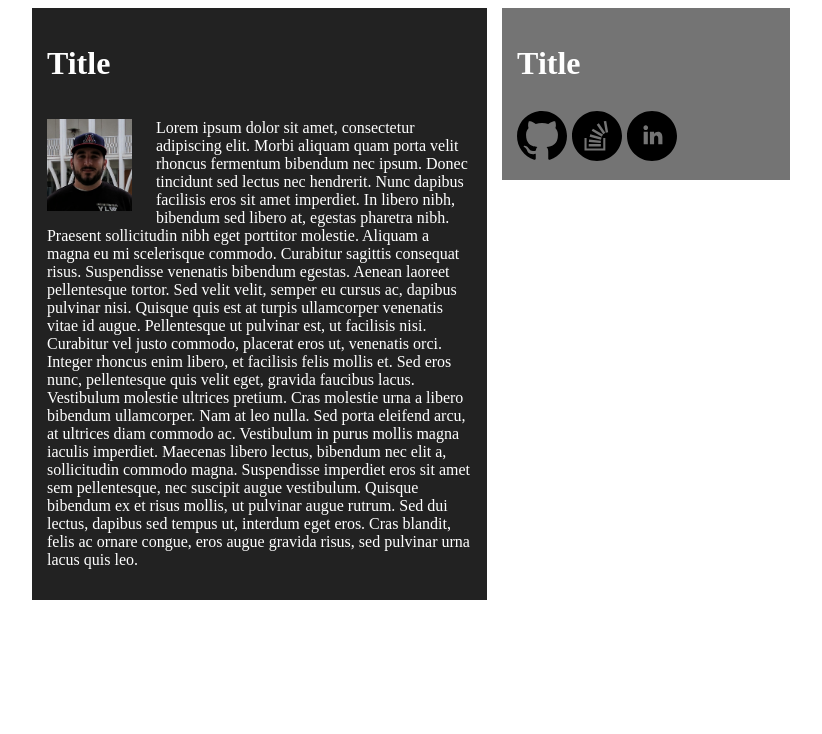
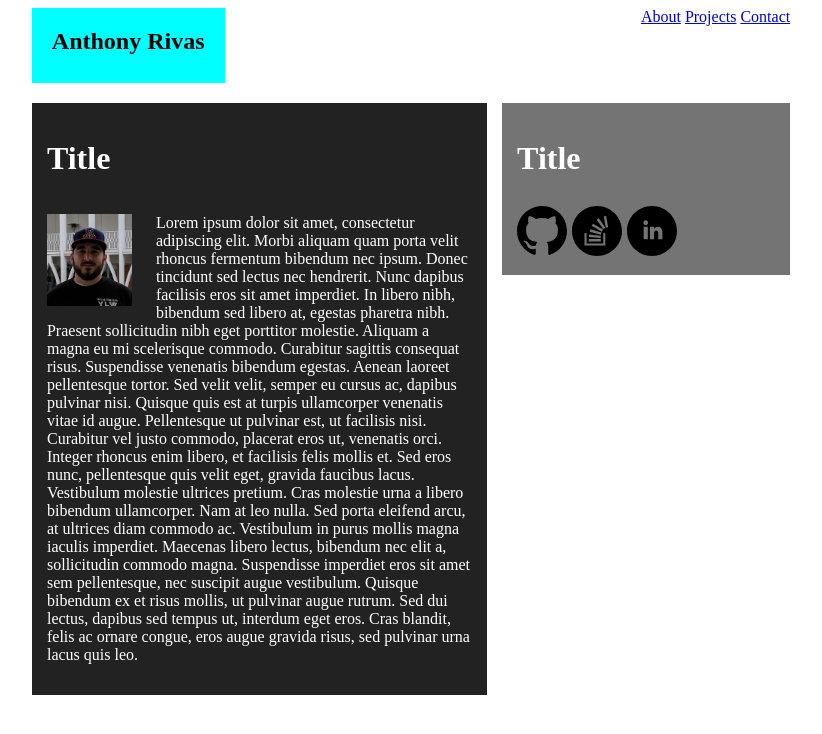
Before and after one commit to anthonyrivas/float-demo, a plain HTML site: page index.html in a window 1280 px wide. Shown: the whole page, without its empty margins (229-1051 px from the left). Drawn offline with Linux system fonts and the light colour scheme.

Commit message:
Adding basic header demo

```diff
--- a/assets/css/style.css
+++ b/assets/css/style.css
@@ -13,6 +13,22 @@
 /* The left class is added to any elements we want to float left. This is helpful for quickly adding a float to all elements. */
 .left{
     float: left;
+}
+
+.right{
+    float: right;
+}
+.header{
+    margin-bottom: 20px;
+    height: 75px;
+}
+.name-container{
+    background-color: aqua;
+    padding: 0 20px;
+    height: 75px;
+}
+.nav-links-container{
+    height: 75px;
 }
 /* Container for our left side content. Notice that if you adjust width without considering padding our elements won't properly fit side by side. */
 .bio{
--- a/index.html
+++ b/index.html
@@ -1,17 +1,41 @@
 <!DOCTYPE html>
 <html>
+
 <head>
     <title>Understanding Floats</title>
-        <link rel="stylesheet" type="text/css" href="assets/css/style.css"
-    </head>
+    <link rel="stylesheet" type="text/css" href="assets/css/style.css" </head>
+
     <body>
+        <nav class="header container clearfix">
+            <div class="name-container left">
+                <h1>Anthony Rivas</h1>
+            </div>
+            <div class="nav-links-container right">
+                <a class="nav-link" href="#">About</a>
+                <a class="nav-link" href="#">Projects</a>
+                <a class="nav-link" href="#">Contact</a>
+            </div>
+        </nav>
         <div class="container clearfix">
             <div class="bio left">
                 <h1>Title</h1>
                 <div class="content clearfix">
                     <p>
-                            <img class="headshot left" src="assets/images/headshot.jpg"/>
-                            Lorem ipsum dolor sit amet, consectetur adipiscing elit. Morbi aliquam quam porta velit rhoncus fermentum bibendum nec ipsum. Donec tincidunt sed lectus nec hendrerit. Nunc dapibus facilisis eros sit amet imperdiet. In libero nibh, bibendum sed libero at, egestas pharetra nibh. Praesent sollicitudin nibh eget porttitor molestie. Aliquam a magna eu mi scelerisque commodo. Curabitur sagittis consequat risus. Suspendisse venenatis bibendum egestas. Aenean laoreet pellentesque tortor. Sed velit velit, semper eu cursus ac, dapibus pulvinar nisi. Quisque quis est at turpis ullamcorper venenatis vitae id augue. Pellentesque ut pulvinar est, ut facilisis nisi. Curabitur vel justo commodo, placerat eros ut, venenatis orci. Integer rhoncus enim libero, et facilisis felis mollis et. Sed eros nunc, pellentesque quis velit eget, gravida faucibus lacus. Vestibulum molestie ultrices pretium. Cras molestie urna a libero bibendum ullamcorper. Nam at leo nulla. Sed porta eleifend arcu, at ultrices diam commodo ac. Vestibulum in purus mollis magna iaculis imperdiet. Maecenas libero lectus, bibendum nec elit a, sollicitudin commodo magna. Suspendisse imperdiet eros sit amet sem pellentesque, nec suscipit augue vestibulum. Quisque bibendum ex et risus mollis, ut pulvinar augue rutrum. Sed dui lectus, dapibus sed tempus ut, interdum eget eros. Cras blandit, felis ac ornare congue, eros augue gravida risus, sed pulvinar urna lacus quis leo.
+                        <img class="headshot left" src="assets/images/headshot.jpg" /> Lorem ipsum dolor sit amet, consectetur adipiscing elit. Morbi aliquam quam porta velit rhoncus
+                        fermentum bibendum nec ipsum. Donec tincidunt sed lectus nec hendrerit. Nunc dapibus facilisis eros
+                        sit amet imperdiet. In libero nibh, bibendum sed libero at, egestas pharetra nibh. Praesent sollicitudin
+                        nibh eget porttitor molestie. Aliquam a magna eu mi scelerisque commodo. Curabitur sagittis consequat
+                        risus. Suspendisse venenatis bibendum egestas. Aenean laoreet pellentesque tortor. Sed velit velit,
+                        semper eu cursus ac, dapibus pulvinar nisi. Quisque quis est at turpis ullamcorper venenatis vitae
+                        id augue. Pellentesque ut pulvinar est, ut facilisis nisi. Curabitur vel justo commodo, placerat
+                        eros ut, venenatis orci. Integer rhoncus enim libero, et facilisis felis mollis et. Sed eros nunc,
+                        pellentesque quis velit eget, gravida faucibus lacus. Vestibulum molestie ultrices pretium. Cras
+                        molestie urna a libero bibendum ullamcorper. Nam at leo nulla. Sed porta eleifend arcu, at ultrices
+                        diam commodo ac. Vestibulum in purus mollis magna iaculis imperdiet. Maecenas libero lectus, bibendum
+                        nec elit a, sollicitudin commodo magna. Suspendisse imperdiet eros sit amet sem pellentesque, nec
+                        suscipit augue vestibulum. Quisque bibendum ex et risus mollis, ut pulvinar augue rutrum. Sed dui
+                        lectus, dapibus sed tempus ut, interdum eget eros. Cras blandit, felis ac ornare congue, eros augue
+                        gravida risus, sed pulvinar urna lacus quis leo.
                     </p>
                 </div>
             </div>
@@ -19,16 +43,17 @@
                 <h1>Title</h1>
                 <div class="content clearfix">
                     <a class="icon-container left" href="#">
-                            <img src="assets/images/github.svg" class="icon"/>
+                        <img src="assets/images/github.svg" class="icon" />
                     </a>
                     <a class="icon-container left" href="#">
-                            <img src="assets/images/stackoverflow.svg" class="icon"/>
+                        <img src="assets/images/stackoverflow.svg" class="icon" />
                     </a>
                     <a class="icon-container left" href="#">
-                            <img src="assets/images/linkedin.svg" class="icon"/>
+                        <img src="assets/images/linkedin.svg" class="icon" />
                     </a>
                 </div>
             </div>
         </div>
     </body>
+
 </html>
```
Lines whose indentation alone changed are shown as unchanged.
